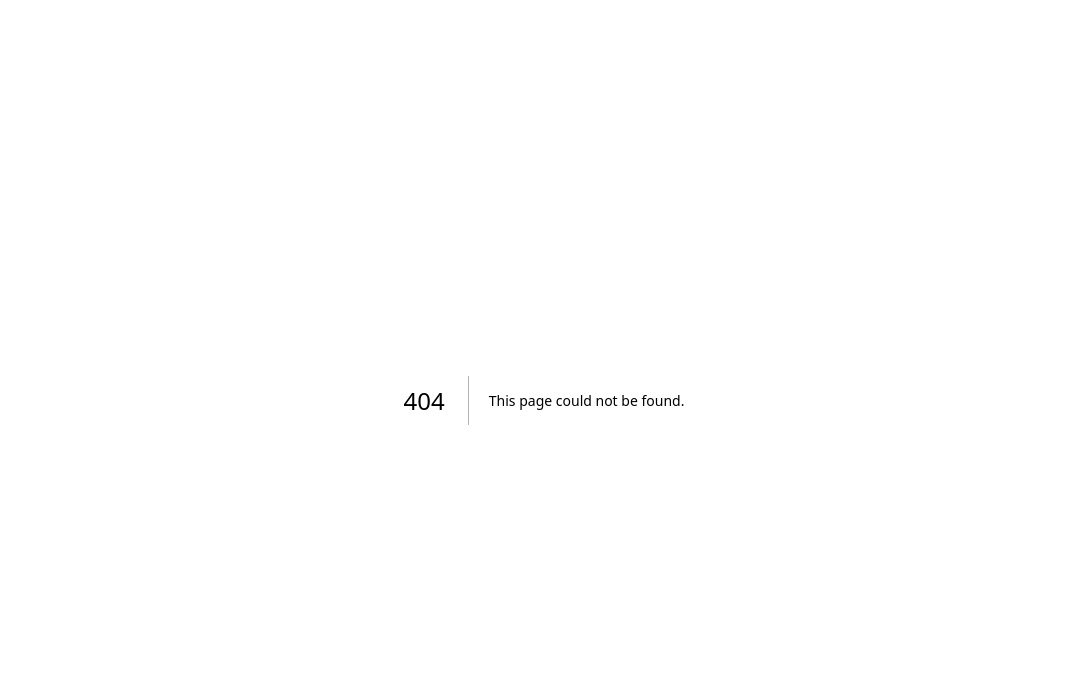
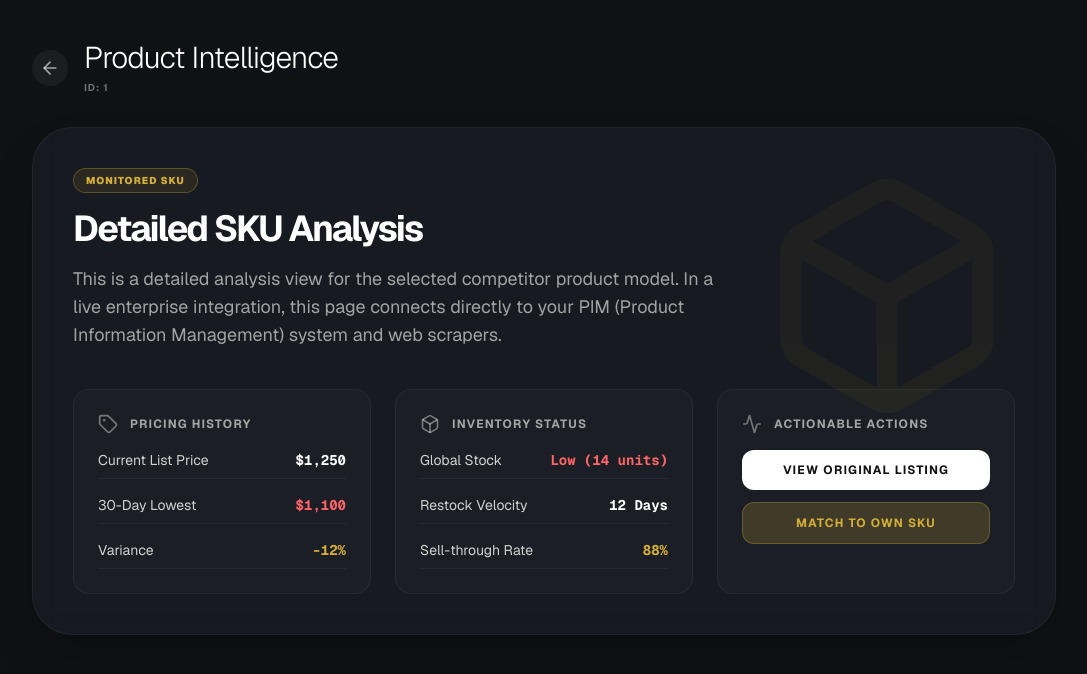
Before and after one commit to sakthinathan71/Semicolons2026, a Next.js app: page /product/1 in a window 1280 px wide. Before the commit this address had no page. Shown: the top 674 px of the page, without its empty margins (96-1183 px from the left). Built offline with nearby package versions, Linux system fonts and the light colour scheme.

Commit message:
feat: add detailed product models and links to Price Watch

```diff
--- /dev/null
+++ b/src/app/product/[id]/page.tsx
@@ -0,0 +1,111 @@
+import React from "react";
+import Link from "next/link";
+import { ArrowLeft, ExternalLink, Activity, Box, Tag } from "lucide-react";
+
+export default function ProductDetailPage({ params }: { params: { id: string } }) {
+  // Since we don't have a database backend right now, we use the ID from the URL parameter.
+  // In a real application, you would fetch product details from a database using this ID.
+  const productId = params.id;
+
+  return (
+    <div className="flex bg-luxury-charcoal min-h-screen text-white overflow-hidden p-6 lg:p-10">
+      <div className="w-full max-w-5xl mx-auto space-y-8">
+
+        {/* Header */}
+        <header className="flex items-center space-x-4">
+          <Link
+            href="/"
+            className="p-2 bg-white/5 hover:bg-white/10 rounded-full transition-colors group"
+          >
+            <ArrowLeft className="w-5 h-5 text-white/60 group-hover:text-white transition-colors" />
+          </Link>
+          <div>
+            <h1 className="text-3xl font-light tracking-tight">Product Intelligence</h1>
+            <p className="text-white/40 mt-1 uppercase text-[10px] tracking-widest font-bold">
+              ID: {productId}
+            </p>
+          </div>
+        </header>
+
+        {/* Mock Details Panel */}
+        <div className="glass rounded-[40px] border border-white/5 p-10 shadow-2xl relative overflow-hidden">
+          <div className="absolute top-0 right-0 p-10 opacity-5 pointer-events-none">
+            <Box className="w-64 h-64 text-luxury-gold" />
+          </div>
+
+          <div className="relative z-10 space-y-10">
+            <div className="flex flex-col space-y-4">
+              <span className="text-[10px] uppercase tracking-widest font-black text-luxury-gold bg-luxury-gold/10 border border-luxury-gold/30 px-3 py-1 rounded-full w-fit">
+                Monitored SKU
+              </span>
+              <h2 className="text-4xl font-bold tracking-tighter">Detailed SKU Analysis</h2>
+              <p className="text-white/60 text-lg max-w-2xl">
+                This is a detailed analysis view for the selected competitor product model. In a live enterprise integration, this page connects directly to your PIM (Product Information Management) system and web scrapers.
+              </p>
+            </div>
+
+            <div className="grid grid-cols-1 md:grid-cols-3 gap-6">
+              <div className="bg-white/[0.02] border border-white/5 rounded-2xl p-6">
+                <div className="flex items-center space-x-3 mb-4">
+                  <Tag className="w-5 h-5 text-white/40" />
+                  <h3 className="text-xs uppercase tracking-widest font-bold text-white/60">Pricing History</h3>
+                </div>
+                <div className="space-y-4">
+                  <div className="flex justify-between items-center border-b border-white/5 pb-2">
+                    <span className="text-sm text-white/80">Current List Price</span>
+                    <span className="text-sm font-mono font-bold">$1,250</span>
+                  </div>
+                  <div className="flex justify-between items-center border-b border-white/5 pb-2">
+                    <span className="text-sm text-white/80">30-Day Lowest</span>
+                    <span className="text-sm font-mono font-bold text-red-400">$1,100</span>
+                  </div>
+                  <div className="flex justify-between items-center border-b border-white/5 pb-2">
+                    <span className="text-sm text-white/80">Variance</span>
+                    <span className="text-sm font-mono font-bold text-luxury-gold">-12%</span>
+                  </div>
+                </div>
+              </div>
+
+              <div className="bg-white/[0.02] border border-white/5 rounded-2xl p-6">
+                <div className="flex items-center space-x-3 mb-4">
+                  <Box className="w-5 h-5 text-white/40" />
+                  <h3 className="text-xs uppercase tracking-widest font-bold text-white/60">Inventory Status</h3>
+                </div>
+                <div className="space-y-4">
+                  <div className="flex justify-between items-center border-b border-white/5 pb-2">
+                    <span className="text-sm text-white/80">Global Stock</span>
+                    <span className="text-sm font-mono font-bold text-red-400">Low (14 units)</span>
+                  </div>
+                  <div className="flex justify-between items-center border-b border-white/5 pb-2">
+                    <span className="text-sm text-white/80">Restock Velocity</span>
+                    <span className="text-sm font-mono font-bold">12 Days</span>
+                  </div>
+                  <div className="flex justify-between items-center border-b border-white/5 pb-2">
+                    <span className="text-sm text-white/80">Sell-through Rate</span>
+                    <span className="text-sm font-mono font-bold text-luxury-gold">88%</span>
+                  </div>
+                </div>
+              </div>
+
+              <div className="bg-white/[0.02] border border-white/5 rounded-2xl p-6">
+                <div className="flex items-center space-x-3 mb-4">
+                  <Activity className="w-5 h-5 text-white/40" />
+                  <h3 className="text-xs uppercase tracking-widest font-bold text-white/60">Actionable Actions</h3>
+                </div>
+                <div className="flex flex-col space-y-3 h-full justify-start mt-4">
+                   <button className="bg-white text-luxury-charcoal w-full py-3 rounded-xl text-xs font-bold uppercase tracking-widest hover:bg-gray-200 transition-colors">
+                     View Original Listing
+                   </button>
+                   <button className="bg-luxury-gold/20 text-luxury-gold border border-luxury-gold/30 w-full py-3 rounded-xl text-xs font-bold uppercase tracking-widest hover:bg-luxury-gold/30 transition-colors">
+                     Match to Own SKU
+                   </button>
+                </div>
+              </div>
+            </div>
+
+          </div>
+        </div>
+      </div>
+    </div>
+  );
+}
--- a/src/components/dashboard/PriceWatch.tsx
+++ b/src/components/dashboard/PriceWatch.tsx
@@ -1,4 +1,6 @@
 import React from "react";
+import Link from "next/link";
+import { ExternalLink } from "lucide-react";
 import { MarketSignal } from "@/lib/intelligence";
 
 interface PriceWatchProps {
@@ -16,10 +18,10 @@ export default function PriceWatch({ signals }: PriceWatchProps) {
             <thead>
               <tr className="bg-white/[0.02] border-b border-white/5 text-white/40">
                 <th className="px-10 py-6 text-[10px] uppercase tracking-widest font-black">Brand</th>
-                <th className="px-10 py-6 text-[10px] uppercase tracking-widest font-black">Signal Type</th>
+                <th className="px-10 py-6 text-[10px] uppercase tracking-widest font-black">Product Item / Model</th>
+                <th className="px-10 py-6 text-[10px] uppercase tracking-widest font-black">Event Type</th>
                 <th className="px-10 py-6 text-[10px] uppercase tracking-widest font-black">Prediction</th>
                 <th className="px-10 py-6 text-[10px] uppercase tracking-widest font-black">Impact</th>
-                <th className="px-10 py-6 text-[10px] uppercase tracking-widest font-black">Time</th>
               </tr>
             </thead>
             <tbody className="divide-y divide-white/5">
@@ -28,9 +30,21 @@ export default function PriceWatch({ signals }: PriceWatchProps) {
                   <tr key={s.id} className="hover:bg-white/[0.03] transition-colors group">
                     <td className="px-10 py-6 font-bold group-hover:text-luxury-gold transition-colors">{s.brand}</td>
                     <td className="px-10 py-6">
-                      <div className="flex items-center space-x-2">
-                        <span className="text-sm font-semibold">{s.event}</span>
-                      </div>
+                      <Link
+                        href={`/product/${s.id}`}
+                        className="group/link flex flex-col items-start"
+                      >
+                        <span className="text-sm font-black text-white flex items-center space-x-2 group-hover/link:text-luxury-gold transition-colors">
+                          <span>{s.category}</span>
+                          <ExternalLink className="w-3 h-3 opacity-0 group-hover/link:opacity-100 transition-opacity" />
+                        </span>
+                        <span className="text-[10px] text-white/40 mt-1 line-clamp-1 group-hover/link:text-white/60">
+                          {s.details}
+                        </span>
+                      </Link>
+                    </td>
+                    <td className="px-10 py-6">
+                      <span className="text-sm font-semibold">{s.event}</span>
                     </td>
                     <td className="px-10 py-6">
                       {s.prediction ? (
@@ -44,7 +58,6 @@ export default function PriceWatch({ signals }: PriceWatchProps) {
                         {s.impact}
                       </span>
                     </td>
-                    <td className="px-10 py-6 text-white/20 text-xs font-mono">{s.time}</td>
                   </tr>
                 ))
               ) : (
```
